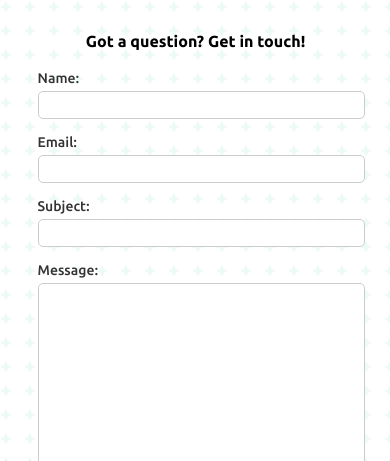
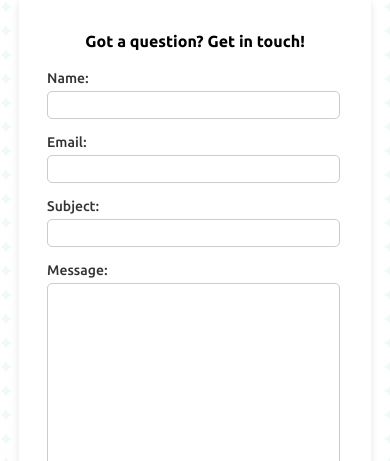
Before and after one commit to sdg877/react_portfolio, a React (Create React App) app: page /contact in a window 390 px wide. Shown: the part 383-844 px from the top of the page. Built offline with nearby package versions, Linux system fonts and the light colour scheme; no server answers.

Commit message:
Mobile friendly, dark mode and style organisation

```diff
--- a/src/Styles/Contact.css
+++ b/src/Styles/Contact.css
@@ -1,5 +1,6 @@
 .contact-form-container {
   max-width: 550px;
+  background-color: white;
   margin: 0 auto;
   padding: 20px;
   border-radius: 8px;
@@ -20,17 +21,17 @@
 .contact-email {
   text-align: center;
   font-size: 14px;
-  margin-top: 15px;
-}
+  margin-top: 25px;
 
-.contact-email a {
+  a {
     color: rgb(19, 128, 157);
     text-decoration: none;
     transition: color 0.3s ease;
+
+    &:hover {
+      color: rgb(12, 88, 105);
     }
-
-.contact-email a:hover {
-  color: rgb(12, 88, 105);
+  }
 }
 
 .contact-form {
@@ -40,13 +41,13 @@
   gap: 15px;
   width: 90%;
   max-width: 500px;
-  margin: 0 auto;
 }
 
 .form-field {
   display: flex;
   flex-direction: column;
-  align-items: flex-start;
+  padding-left: 15px;
+  padding-right: 30px;
   width: 100%;
 }
 
@@ -65,12 +66,11 @@
   border: 1px solid #ccc;
   font-size: 16px;
   transition: border-color 0.3s ease;
-}
 
-.form-input:focus,
-.form-textarea:focus {
+  &:focus {
     border-color: rgb(12, 88, 105);
     outline: none;
+  }
 }
 
 .form-textarea {
@@ -96,24 +96,39 @@
   text-align: center;
   max-width: 100px;
   width: 100%;
-}
 
-.form-button:hover {
+  &:hover {
     background-color: #243c3c;
   }
 
-.form-button:disabled {
+  &:disabled {
     background-color: #ddd;
     cursor: not-allowed;
   }
+}
 
+body.dark {
+  .contact-form-container {
+    background-color: #003333;
+  }
+
+  .form-label {
+    color: white;
+  }
+
+  .form-input,
+  .form-textarea {
+    background-color: #2f4f4f;
+  }
+}
+
+/* Responsive Styles */
 @media (max-width: 768px) {
   .contact-form-container {
-    width: 90%;
-    max-width: 90%;
+    width: 80%;
+    max-width: 85%;
     margin: 0 auto;
-    text-align: center;
-    align-items: center;
+    margin-bottom: 25px;
   }
 
   .contact-title {
```
Lines whose indentation alone changed are shown as unchanged.
